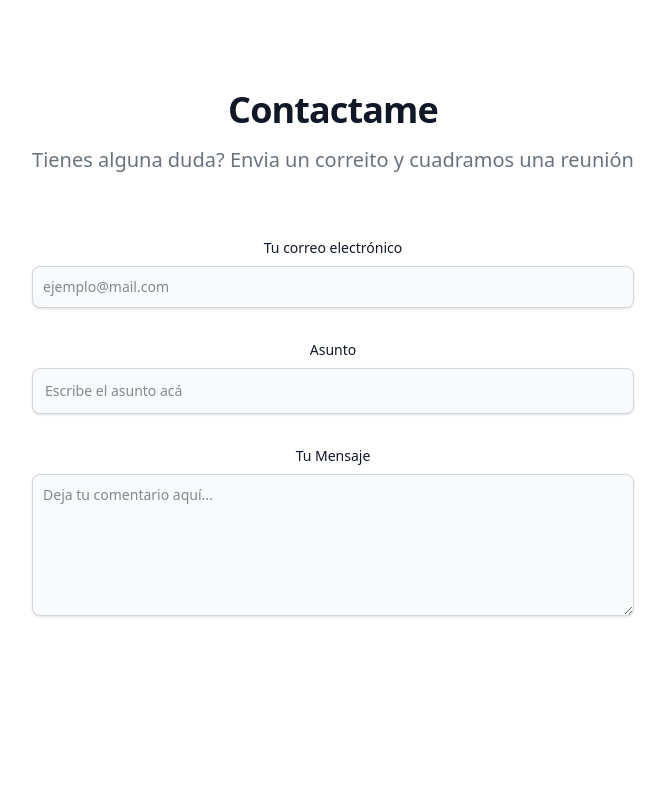
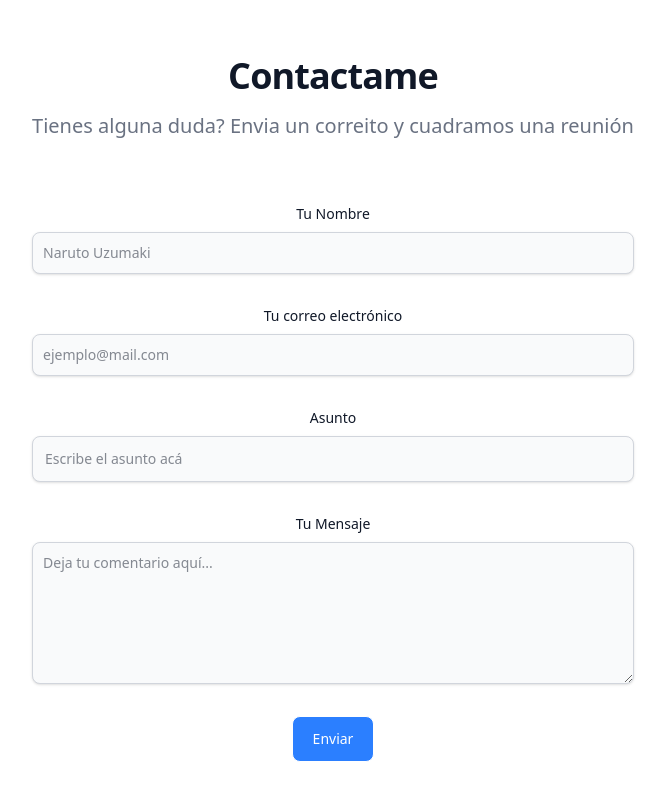
Before and after one commit to Joseberseker/web-portafolio, a React (Vite) app: page / in a window 1280 px wide. Shown: the part 3543-4343 px from the top of the page, without its empty margins (307-972 px from the left). Built offline with nearby package versions, Linux system fonts and the light colour scheme.

Commit message:
Add ContactForm's feature

```diff
--- a/package.json
+++ b/package.json
@@ -10,6 +10,7 @@
     "preview": "vite preview"
   },
   "dependencies": {
+    "@emailjs/browser": "^4.4.1",
     "@tailwindcss/vite": "^4.1.8",
     "react": "^19.1.0",
     "react-dom": "^19.1.0",
--- a/src/components/pages/Contact/Contact.jsx
+++ b/src/components/pages/Contact/Contact.jsx
@@ -1,4 +1,43 @@
+import { useState } from "react";
+import emailjs from "@emailjs/browser";
+
 export const Contact = () => {
+  const [form, setForm] = useState({
+    name: "",
+    email: "",
+    subject: "",
+    message: "",
+  });
+
+  const [status, setStatus] = useState("");
+  const [loading, setLoading] = useState(false);
+  const [success, setSuccess] = useState(false);
+
+  const handleChange = (e) => {
+    setForm({ ...form, [e.target.name]: e.target.value });
+  };
+
+  const handleSubmit = (e) => {
+    e.preventDefault();
+    setLoading(true);
+    setStatus("");
+    setSuccess(false);
+
+    emailjs
+      .send("service_06bdodc", "template_lq9b4si", form, "QR4a7AmsZ_pM6gZ40")
+      .then(() => {
+        setStatus("Mensaje enviado correctamente");
+        setForm({ name: "", email: "", subject: "", message: "" });
+        setSuccess(true);
+      })
+      .catch(() => {
+        setStatus("Error al enviar el mensaje. Intenta de nuevo.");
+      })
+      .finally(() => {
+        setLoading(false);
+      });
+  };
+
   return (
     <section
       className="flex items-center justify-center min-h-screen bg-white dark:bg-gray-900"
@@ -11,7 +50,25 @@ export const Contact = () => {
         <p className="mb-8 lg:mb-16 font-light text-center text-gray-500 dark:text-gray-400 sm:text-xl">
           Tienes alguna duda? Envia un correito y cuadramos una reunión
         </p>
-        <form action="#" className="space-y-8">
+        <form onSubmit={handleSubmit} className="space-y-8">
+          <div>
+            <label
+              htmlFor="name"
+              className="block mb-2 text-sm dont-medium text-gray-900 dark:text-gray-300"
+            >
+              Tu Nombre
+            </label>
+            <input
+              type="text"
+              name="name"
+              id="name"
+              value={form.name}
+              onChange={handleChange}
+              className="shadow-sm bg-gray-50 border border-gray-300 text-gray-900 text-sm rounded-lg focus:ring-primary-500 focus:border-primary-500 block w-full p-2.5 dark:bg-gray-600 dark:placeholder-gray-400 dark:text-white dark:focus:ring-primar-500 dark:focus:border-primary-500 dark:shadow-sm-light"
+              placeholder="Naruto Uzumaki"
+              required
+            />
+          </div>
           <div>
             <label
               htmlFor="email"
@@ -23,6 +80,8 @@ export const Contact = () => {
               type="email"
               name="email"
               id="email"
+              value={form.email}
+              onChange={handleChange}
               className="shadow-sm bg-gray-50 border border-gray-300 text-gray-900 text-sm rounded-lg focus:ring-primary-500 focus:border-primary-500 block w-full p-2.5 dark:bg-gray-600 dark:placeholder-gray-400 dark:text-white dark:focus:ring-primar-500 dark:focus:border-primary-500 dark:shadow-sm-light"
               placeholder="ejemplo@mail.com"
               required
@@ -32,6 +91,7 @@ export const Contact = () => {
             <label
               htmlFor="subject"
               className="block mb-2 text-sm font-medium text-gray-900 dark:text-gray-300"
+              required
             >
               Asunto
             </label>
@@ -39,6 +99,8 @@ export const Contact = () => {
               type="text"
               name="subject"
               id="subject"
+              value={form.subject}
+              onChange={handleChange}
               className="block p-3 w-full text-sm text-gray-900 bg-gray-50 rounded-lg border border-gray-300 shadow-sm focus:ring-primary-500 focus:border-primary-500 dark:bg-gray-700 dark:border-gray-600 dark:placeholder-gray-400 dark:text-white dark:focus:ring-primary-500 dark:focus:border-primary-500 dark:shadow-sm-light"
               placeholder="Escribe el asunto acá"
               required
@@ -55,12 +117,43 @@ export const Contact = () => {
               name="message"
               rows="6"
               id="message"
+              value={form.message}
+              onChange={handleChange}
               className="block p-2.5 w-full text-sm text-gray-900 bg-gray-50 rounded-lg shadow-sm border border-gray-300 focus:ring-primary-500 focus:border-primary-500 dark:bg-gray-700 dark:border-gray-600 dark:placeholder-gray-400 dark:text-white dark:focus:ring-primary-500 dark:focus:border-primary-500"
               placeholder="Deja tu comentario aquí..."
+              required
             ></textarea>
           </div>
-          <button type="submit" className="py-3 px-5 text-sm font-medium text-center text-white rounded-lg bg-primary-700 sm:w-fit hover:bg-primary-800 focus:ring-4 focus:outline-none focus:ring-primary-300 dark:bg-primary-600 dark:hover:gb-primary-700 dark:focus:ring-primary-800 border">Enviar Mensaje</button>
+          <button
+            type="submit"
+            disabled={loading}
+            className={`py-3 px-5 text-sm font-medium text-center text-white rounded-lg bg-primary-700 sm:w-fit hover:bg-primary-800 focus:ring-4 focus:outline-none focus:ring-primary-300 dark:bg-primary-600 dark:hover:gb-primary-700 dark:focus:ring-primary-800 border ${
+              loading
+                ? "bg-gray-400 cursor-not-allowed"
+                : "bg-blue-500 hover:bg-blue-600"
+            }`}
+          >
+            {loading ? "Enviando..." : "Enviar"}
+          </button>
         </form>
+
+        {
+          //Mensaje Enviado
+          success && (
+            <div className="mt-4 p-3 bg-green-100 text-green-800 border border-green-300 rounded">
+              {status}
+            </div>
+          )
+        }
+
+        {
+          //Mensaje de Error
+          !success && status && (
+            <div className="mt-4 p-3 bg-red-100 text-red-800 border border-red-300 rounded">
+              {status}
+            </div>
+          )
+        }
       </div>
     </section>
   );
```
Also changed, not shown: 1 other file (tests, documents, lock files or other folders).
